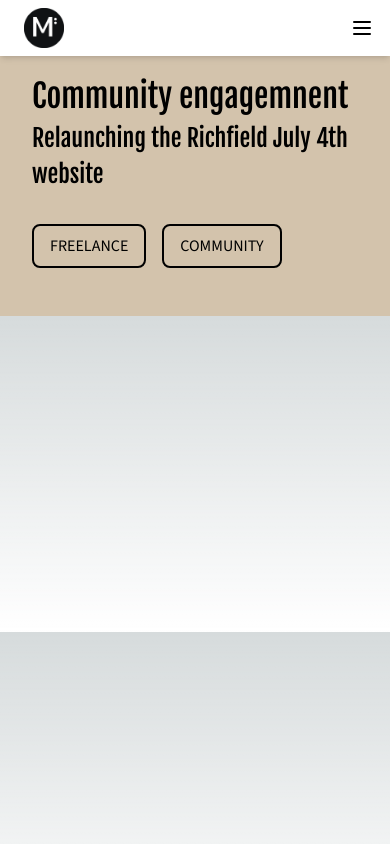
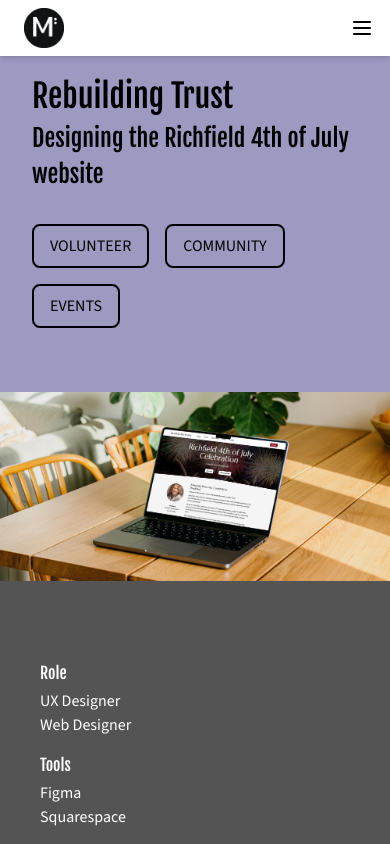
Before and after one commit to mshoemaker1/MyPortfolio, a Next.js app: page /projects/richfield-july-4 in a window 390 px wide. Shown: the top 844 px of the page. Built offline with nearby package versions, Linux system fonts and the light colour scheme.

Commit message:
july 4 project page

```diff
--- a/app/projectData.ts
+++ b/app/projectData.ts
@@ -2,13 +2,14 @@ import projectImage1 from "../public/sample-project-001.jpeg";
 import projectImage2 from "../public/sample-project-002.jpeg";
 import projectImage3 from "../public/sample-project-003.jpeg";
 import heroImageTrappedDowntown from "../public/hero-trapped-downtown.jpg";
+import heroImageRichfield from "../public/hero-richfield.jpg";
 
 export const data = [
   {
     title: "Unlocking more bookings",
     description: "Refreshing the Trapped Downtown website",
     image: projectImage1,
-    bg: "bg-green-500",
+    bg: "bg-sand-500",
     path: "/projects/trapped-downtown",
     tags: ["Freelance", "Entertainment"],
     hero: {
@@ -21,28 +22,43 @@ export const data = [
       content: {
         challenge: "Trapped Downtown wants to increase their bookings. They've tried marketing in a few places locally but haven't seen enough of an increase in bookings.",
         goal: "Targeted refresh of website to be mobile-first while maintaining current branding.",
-        process: "I started with a card sort to understand the current site's information architecture. I then created wireframes and a prototype in Figma. I tested the prototype with users and made adjustments based on their feedback. I then worked with the developer to implement the changes."
+        process: [
+          "My ideal process to address this challenge starts with a discovery phase where I learn as much as I can about the business itself, and start to dig in to the nuances of the industry. Then I plan to get to know users and their motivations.",
+          "Once I have grounded myself with that information, I will evaluate the structure of information on the website to ensure there is a good foundation to design on. After setting the information architecture, I will create multiple wireframes then build mockups to review with the stakeholders. Finally, I plan to do user testing to ensure the designs are meeting the needs of the user and iterate based on those findings.",
+          "In reality, I was able to follow my process fairly closely. I wasn't able to interview as many local users as I would have liked so I supplemented with users that met the criteria but were located across the country."
+        ]
       }
     }
   },
   {
-    title: "Community engagemnent",
-    description: "Relaunching the Richfield July 4th website",
+    title: "Rebuilding Trust",
+    description: "Designing the Richfield 4th of July website",
     image: projectImage2,
     bg: "bg-lavender-500",
     path: "/projects/richfield-july-4",
-    tags: ["Freelance", "Community"],
+    tags: ["Volunteer", "Community", "Events"],
     hero: {
-      image: "../public/hero-trapped-downtown.jpg",
+      image: heroImageRichfield,
       bulletPoints: {
-        role: ["UX Designer", "Project Manager"],
-        tools: ["Figma", "Card Sort", "Google Suite"],
-        when: ["5 weeks,", "March - April 2024"],
+        role: ["UX Designer", "Web Designer"],
+        tools: ["Figma", "Squarespace"],
+        when: ["5 weeks,", "Oct - Nov 2023"],
       },
       content: {
-        challenge: "Trapped Downtown wants to increase their bookings. They've tried marketing in a few places locally but haven't seen enough of an increase in bookings.",
-        goal: "Targeted refresh of website to be mobile-first while maintaining current branding.",
-        process: "I started with a card sort to understand the current site's information architecture. I then created wireframes and a prototype in Figma. I tested the prototype with users and made adjustments based on their feedback. I then worked with the developer to implement the changes."
+        challenge: "The Richfield 4th of July volunteer committee needs to raise funds for this year’s celebration. After a hiatus due to a previous leader’s misappropriation of funds and COVID-19, the committee needs to rebuild trust with the community to raise the necessary funds.",
+        goal: "Design and build a website that rebuilds trust with the community, accepts donations, and is the source of relevant information for the 2024 Richfield 4th of July celebration.",
+        process: [
+          "We were a small team of two - myself and my mentor, a Senior UX Designer. We had a tight deadline as the committee wanted to have a live website when sourcing year-end gifts from local businesses. With the tight deadline in mind, we laid out the following plan:",
+          [
+            "Interview Richfield residents to understand their needs",
+            "Create personas & user journeys",
+            "Create site map, moodboard, and style guide as foundation for the new website",
+            "Design Lo-Fidelity wireframes and test with users",
+            "Design Hi-Fidelity mockups",
+            "Build Squarespace site",
+          ],
+          "Due to outside work and family commitments, we lost additional time at the beginning of the project making our timeline even tighter. We pared down our research plan and ultimately skipped testing our wireframes with users.  Though not ideal, we prioritized launching the site on time to meet the needs of the committee."
+        ]
       }
     }
   },
@@ -50,7 +66,7 @@ export const data = [
     title: "Project Title",
     description: "Some description text here",
     image: projectImage3,
-    bg: "bg-sand-500",
+    bg: "bg-green-500",
     path: "/projects/project-3",
     tags: ["Tag 1", "Tag 2"],
     hero: {
@@ -63,7 +79,11 @@ export const data = [
       content: {
         challenge: "Trapped Downtown wants to increase their bookings. They've tried marketing in a few places locally but haven't seen enough of an increase in bookings.",
         goal: "Targeted refresh of website to be mobile-first while maintaining current branding.",
-        process: "I started with a card sort to understand the current site's information architecture. I then created wireframes and a prototype in Figma. I tested the prototype with users and made adjustments based on their feedback. I then worked with the developer to implement the changes."
+        process: [
+          "My ideal process to address this challenge starts with a discovery phase where I learn as much as I can about the business itself, and start to dig in to the nuances of the industry. Then I plan to get to know users and their motivations.",
+          "Once I have grounded myself with that information, I will evaluate the structure of information on the website to ensure there is a good foundation to design on. After setting the information architecture, I will create multiple wireframes then build mockups to review with the stakeholders. Finally, I plan to do user testing to ensure the designs are meeting the needs of the user and iterate based on those findings.",
+          "In reality, I was able to follow my process fairly closely. I wasn't able to interview as many local users as I would have liked so I supplemented with users that met the criteria but were located across the country."
+        ]
       }
     }
   },
--- a/app/projects/richfield-july-4/page.tsx
+++ b/app/projects/richfield-july-4/page.tsx
@@ -1,14 +1,44 @@
 import { data } from "../../projectData";
 import Header from "../../../components/Header";
+import Image from "next/image";
+import ProjectHero from "@/components/ProjectHero";
+import Section from "@/components/Section";
 
 const projectData = data.find(
   (project) => project.path === "/projects/richfield-july-4"
 );
+const hero = projectData!.hero;
 
 export default function RichfieldJuly4() {
   return (
     <main>
-      <Header path={projectData!.path} />
+      <Header path={projectData!.path} bgColor={projectData!.bg} />
+      <div className="flex flex-col">
+        <Image className="w-full" src={hero.image} alt="Computer on a table" />
+        <ProjectHero bulletPoints={hero.bulletPoints} content={hero.content} />
+        <Section
+          title="Research"
+          header="Competitive Analysis sparks a transformation"
+          content={[
+            "To understand similar events, we did a competitive analysis. We reviewed four websites to assess their strengths, weaknesses, and specific design choices.",
+            "We selected a variety of direct and indirect competitors which included events that were well funded and had paid staff managing their website, multi-day events in large cities, and events that took place in nearby small towns in Minnesota.",
+            "Through the analysis, we identified two features we wanted to use:",
+          ]}
+        />
+        <Section
+          header="Meeting the users where they are"
+          content={[
+            "We utilized the robust Richfield Community Facebook page to ask three survey questions of the community. With input from the Committee’s Social Media Coordinator, we decided to ask one question per week in an effort to create meaningful points of engagement with community members throughout the month of November.",
+            "This engagement effort built momentum towards the launch of the new website!",
+          ]}
+        />
+        <Section
+          header="Understanding our users"
+          content={[
+            "My teammate led a brief empathy building exercise with our team and a small group of committee members. We imagined who might attend the event, what information they would need, and what pain points we would need to address as we design the new website.",
+          ]}
+        />
+      </div>
     </main>
   );
 }
--- a/app/projects/trapped-downtown/page.tsx
+++ b/app/projects/trapped-downtown/page.tsx
@@ -12,7 +12,7 @@ const hero = projectData!.hero;
 export default function TrappedDowntown() {
   return (
     <main>
-      <Header path={projectData!.path} />
+      <Header path={projectData!.path} bgColor={projectData!.bg} />
       <div className="flex flex-col">
         <Image
           className="w-full"
--- a/components/Header/index.tsx
+++ b/components/Header/index.tsx
@@ -1,18 +1,20 @@
 import { data } from "../../app/projectData";
-import { fjalla_one } from "../../app/fonts";
 
 interface HeaderProps {
   path?: string;
+  bgColor?: string;
 }
 
-const Header = ({ path }: HeaderProps) => {
+const Header = ({ path, bgColor }: HeaderProps) => {
   const projectData = data.find((project) => project.path === path);
 
   return (
-    <header className="flex flex-col px-8 py-4 bg-sand-500 md:px-16 md:py-8 dark:text-black">
+    <header
+      className={`flex flex-col px-8 py-4 md:px-16 md:py-8 dark:text-black ${bgColor}`}
+    >
       <h1>{projectData!.title}</h1>
       <h2>{projectData!.description}</h2>
-      <div className="flex flex-row my-8">
+      <div className="flex flex-row flex-wrap my-8">
         {projectData!.tags.map((tag) => (
           <Tag key={tag} title={tag} />
         ))}
@@ -22,7 +24,7 @@ const Header = ({ path }: HeaderProps) => {
 };
 
 const Tag = ({ title }: { title: string }) => (
-  <div className="border-2 border-solid border-black rounded-lg px-4 py-2 mr-4 md:px-8">
+  <div className="border-2 border-solid border-black rounded-lg px-4 py-2 mr-4 mb-4 md:px-8">
     <p className="md:text-xl">{title.toUpperCase()}</p>
   </div>
 );
--- a/components/ProjectHero/index.tsx
+++ b/components/ProjectHero/index.tsx
@@ -1,11 +1,12 @@
 import { capitalize } from "@/utils/capitalize";
+import { Key } from "react";
 
 interface HeroContentProps {
   bulletPoints: {
     [key: string]: string[];
   };
   content: {
-    [key: string]: string;
+    [key: string]: string | (string | string[])[];
   };
 }
 
@@ -28,7 +29,7 @@ const ProjectHero = ({ bulletPoints, content }: HeroContentProps) => {
         {Object.keys(content).map((key) => (
           <div key={key} className="mb-4">
             <h3 className="mb-1">{capitalize(key)}</h3>
-            <p>{content[key]}</p>
+            <Content contentText={content[key]} />
           </div>
         ))}
       </div>
@@ -36,4 +37,32 @@ const ProjectHero = ({ bulletPoints, content }: HeroContentProps) => {
   );
 };
 
+const Content = ({
+  contentText,
+}: {
+  contentText: string | (string | string[])[];
+}) => {
+  if (typeof contentText === "string") {
+    return <p>{contentText}</p>;
+  }
+
+  return contentText.map((paragraph, index) => {
+    if (typeof paragraph === "string") {
+      return (
+        <p key={index} className="mb-4">
+          {paragraph}
+        </p>
+      );
+    }
+
+    return (
+      <div key={index} className="mb-4 ml-4">
+        {paragraph.map((point, i) => (
+          <li key={i}>{point}</li>
+        ))}
+      </div>
+    );
+  });
+};
+
 export default ProjectHero;
```
Also changed, not shown: public/hero-richfield.jpg (added).
